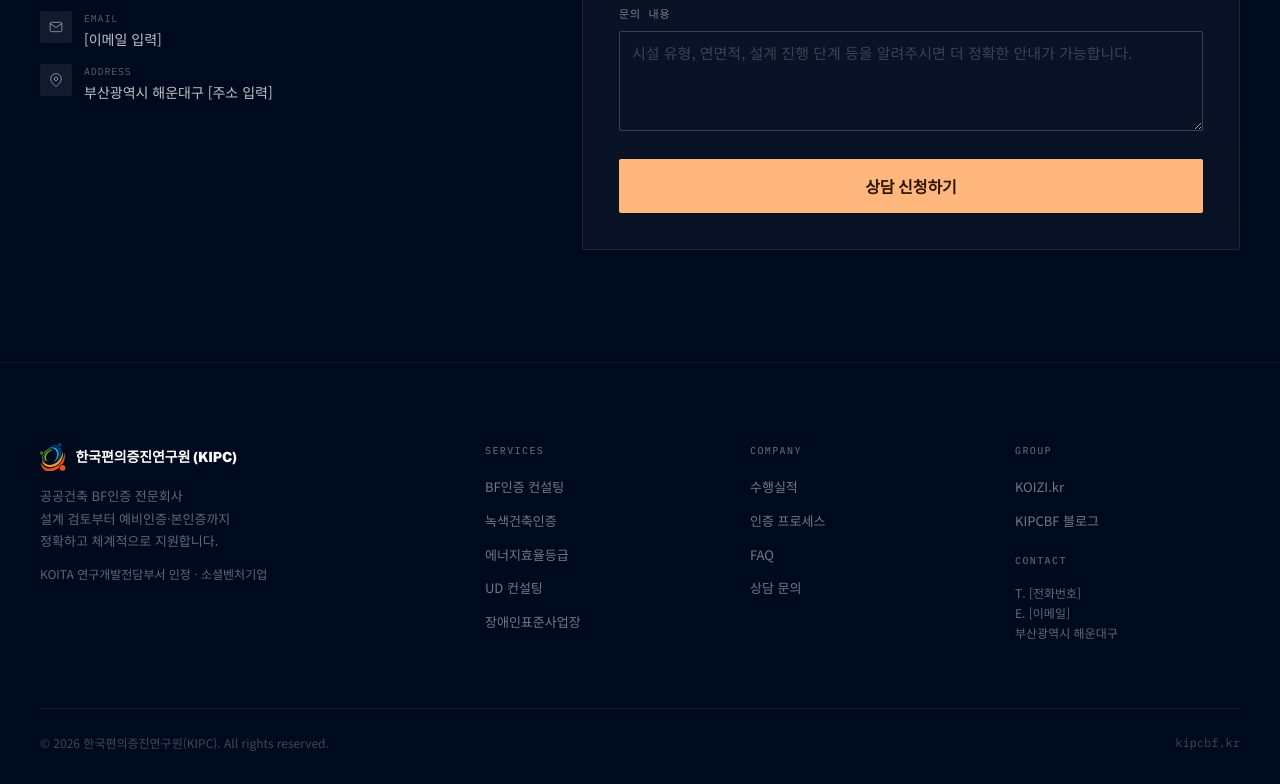
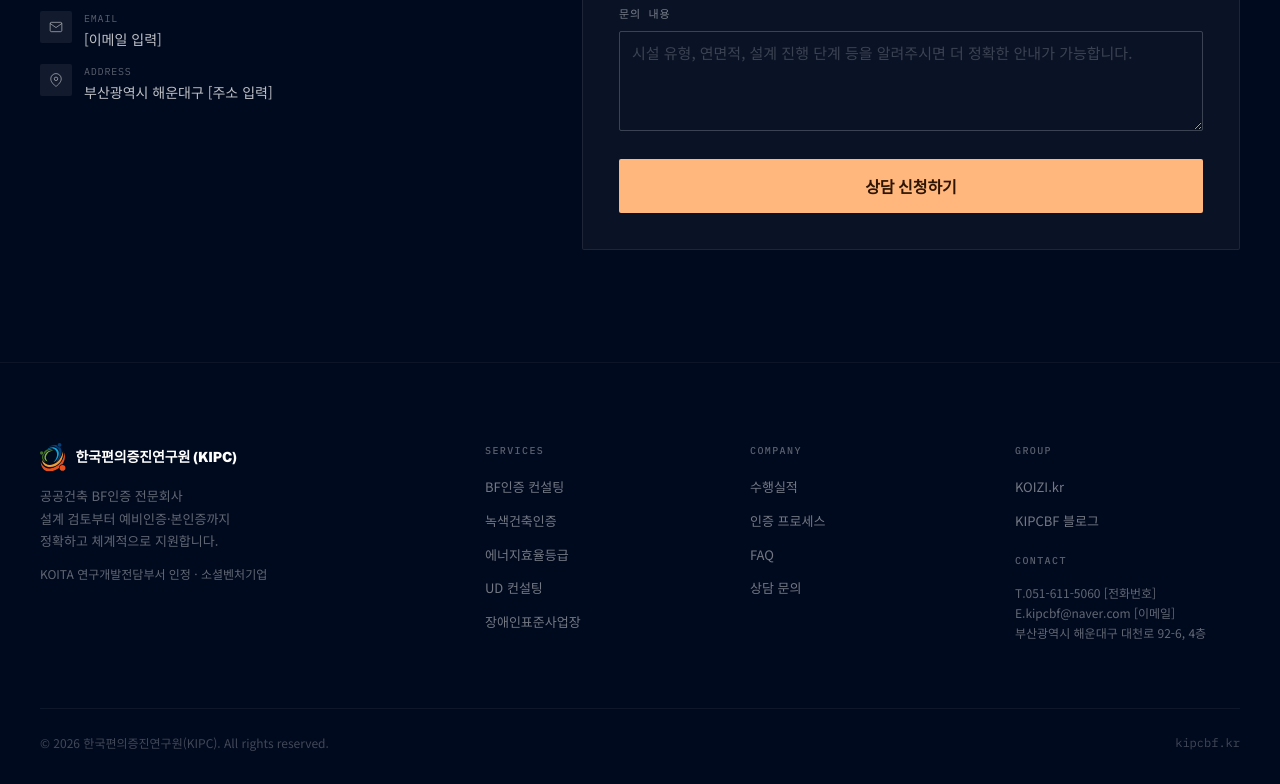
Before and after one commit to chohjkor/kipcbf-main-homepage, a plain HTML site: page index.html in a window 1280 px wide. Shown: the part 6017-6801 px from the top of the page. Drawn offline with nearby package versions, Linux system fonts and the light colour scheme.

Commit message:
Update index.html

```diff
--- a/index.html
+++ b/index.html
@@ -459,7 +459,7 @@ footer{background:#000a1e;padding:5rem 0 2rem;border-top:1px solid rgba(255,255,
       <div>
         <p class="footer-h">Group</p><ul class="footer-links"><li><a href="https://koizi.kr" target="_blank">KOIZI.kr</a></li><li><a href="https://blog.naver.com/kipcbf" target="_blank">KIPCBF 블로그</a></li></ul>
         <p class="footer-h" style="margin-top:20px">Contact</p>
-        <p class="footer-desc" style="font-size:12px">T. [전화번호]<br>E. [이메일]<br>부산광역시 해운대구</p>
+        <p class="footer-desc" style="font-size:12px">T.051-611-5060 [전화번호]<br>E.kipcbf@naver.com [이메일]<br>부산광역시 해운대구 대천로 92-6, 4층</p>
       </div>
     </div>
     <div class="footer-bottom">
```
